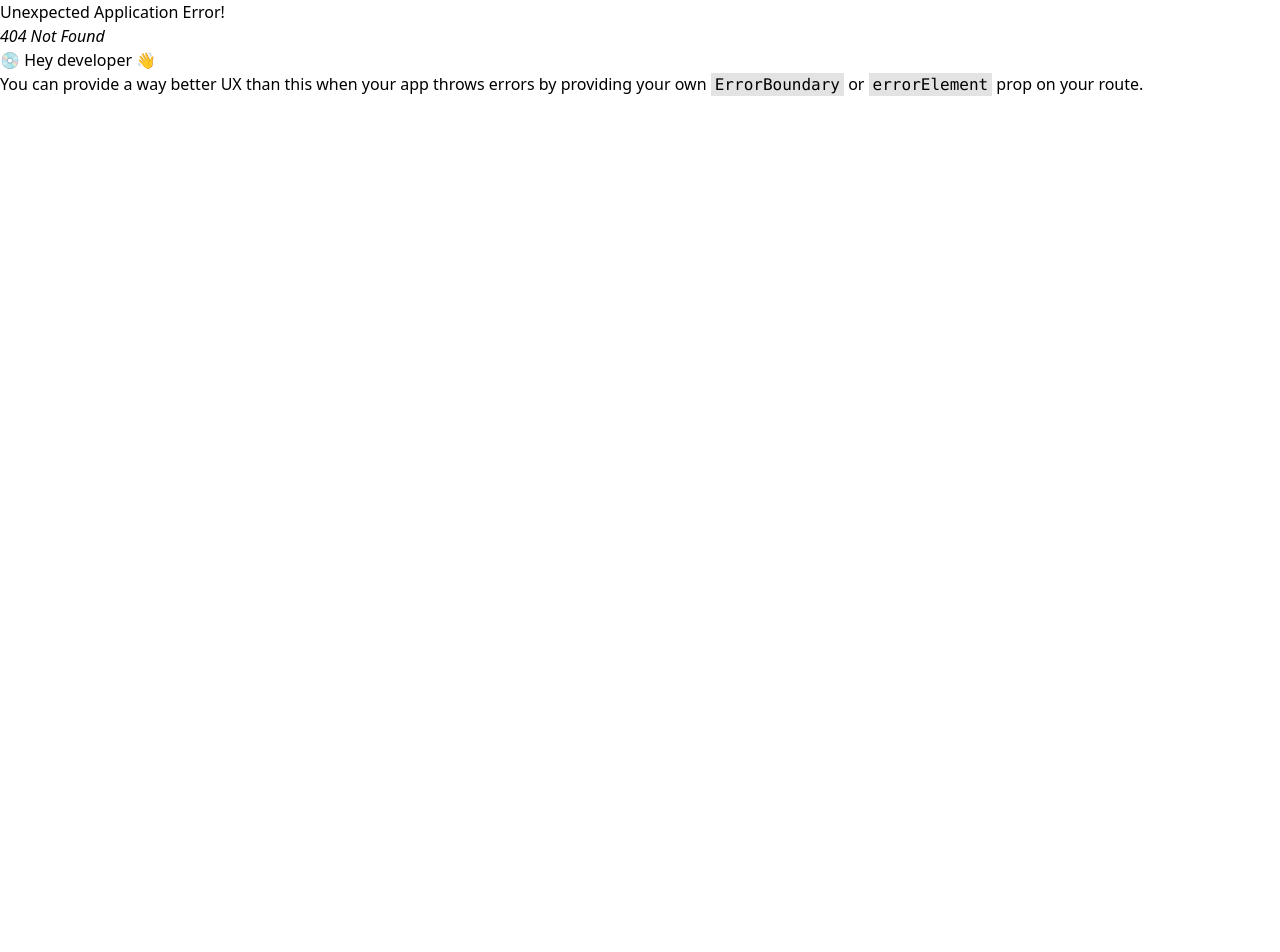
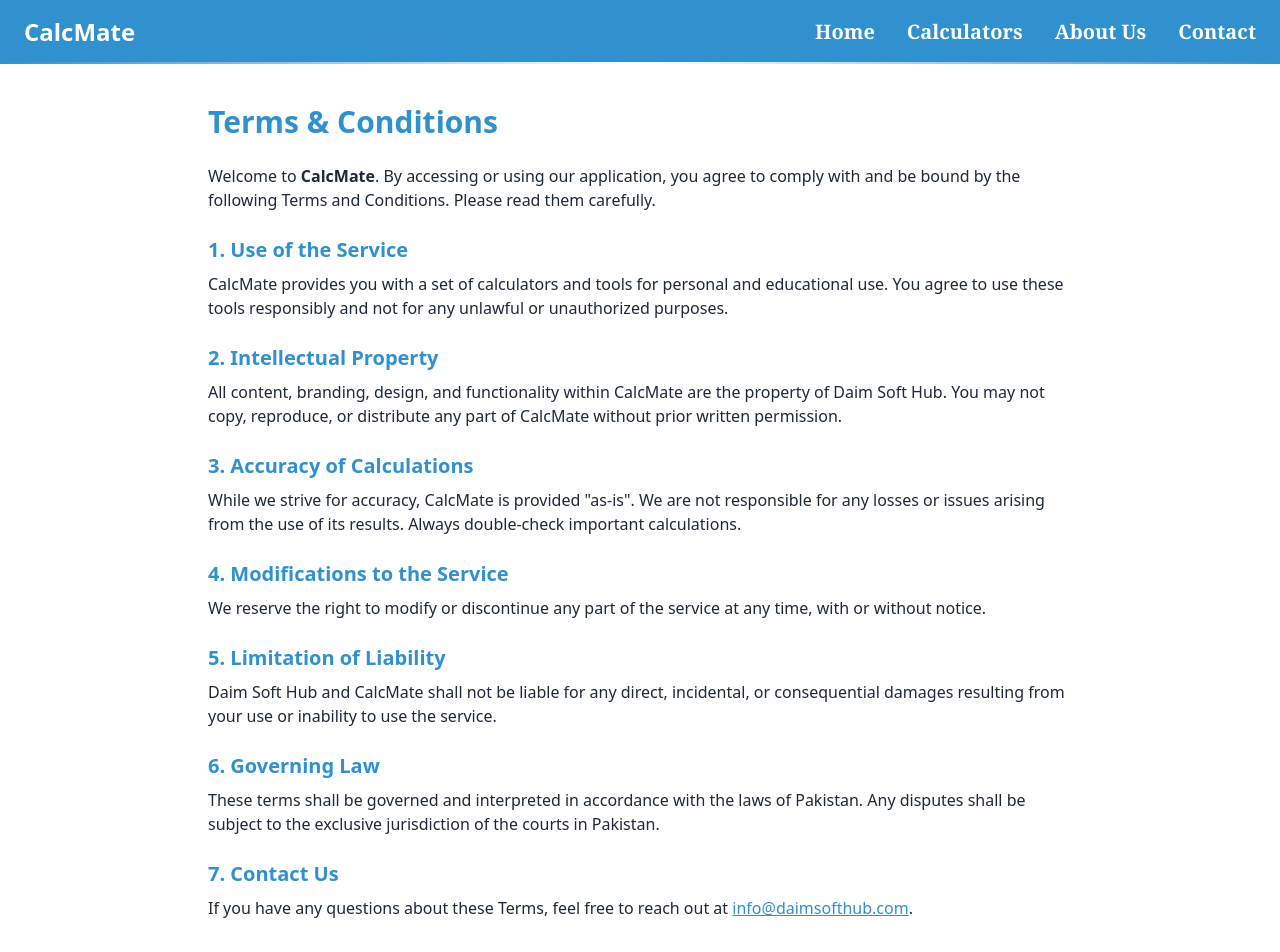
Before and after one commit to Saadbkhalid666/CalcMate, a React (Vite) app in the folder frontend/: page /terms in a window 1280 px wide. Before the commit this address had no page. Shown: the top 952 px of the page. Before the commit the page ends 800 px from the top, so only its background shows below. Built offline with nearby package versions, Linux system fonts and the light colour scheme.

Commit message:
Terms&Conditions and minor changes in Navbar

```diff
--- a/frontend/src/App.jsx
+++ b/frontend/src/App.jsx
@@ -5,7 +5,6 @@
 import { Calc } from "./sections/Calculators/Calc";
 import { About } from "./sections/About/About";
 import { Contact } from "./sections/Contact/Contact";
-import { Footer } from "./sections/footer/footer";
 
 function App() {
   useEffect(() => {
@@ -21,7 +20,6 @@
       <Calc />
       <About />
       <Contact  />
-      <Footer  />
     </>
   );
 }
--- a/frontend/src/components/navbar/Navbar.jsx
+++ b/frontend/src/components/navbar/Navbar.jsx
@@ -1,19 +1,37 @@
 import { useState } from "react";
 import { Link } from "react-scroll";
 import { FiMenu, FiX } from "react-icons/fi"; // Install react-icons if not installed
-
+import { NavLink, useNavigate } from "react-router-dom";
 export const Nav = () => {
-  const navItems = ["Home", "Calculators", "About Us", "Contact"];
+  const navItems = ["Calculators", "About Us", "Contact"];
   const [menuOpen, setMenuOpen] = useState(false);
-
+  const location = useNavigate();
+  const onHomePage = location.path === "/";
   return (
     <>
       {/* Navigation Bar */}
       <nav className="bg-[#3190ce] text-white py-4 px-6 flex justify-between items-center relative w-full z-50 ">
-        <h1 className="text-2xl font-bold">CalcMate</h1>
+        <NavLink to={"/"} className="text-2xl font-bold">CalcMate</NavLink>
 
         {/* Desktop Menu */}
         <ul className="hidden md:flex space-x-8 text-xl">
+          {onHomePage ? (
+            <Link
+              to={"home"}
+              smooth={true}
+              duration={500}
+              className="hover:cursor-pointer hover:text-blue-950 font-extrabold font-serif transition-all duration-300 ease-in-out"
+            >
+              Home
+            </Link>
+          ) : (
+            <NavLink
+              className="hover:cursor-pointer hover:text-blue-950 font-extrabold font-serif transition-all duration-300 ease-in-out"
+              to={"/"}
+            >
+              Home
+            </NavLink>
+          )}
           {navItems.map((item, index) => (
             <Link
               key={index}
@@ -43,8 +61,7 @@
             />
           )}
         </div>
-          <div className="absolute bottom-0 left-0 w-full h-[2px] bg-gradient-to-r from-[#3190ce] via-white to-[#3190ce]"></div>
-
+        <div className="absolute bottom-0 left-0 w-full h-[2px] bg-gradient-to-r from-[#3190ce] via-white to-[#3190ce]"></div>
       </nav>
 
       {/* Mobile Menu */}
--- a/frontend/src/pages/PrivacyPolicy.jsx
+++ b/frontend/src/pages/PrivacyPolicy/PrivacyPolicy.jsx
@@ -65,7 +65,7 @@
         You have the right to request access, correction, or deletion of your
         personal data by contacting us directly at{" "}
         <a
-          href="mailto:info@daimsofthub.com"
+          href="https:\\info@daimsofthub.com"
           className="text-[#3190ce] underline"
         >
           info@daimsofthub.com
@@ -88,7 +88,7 @@
         If you have any questions about our Privacy Policy, feel free to reach
         out at{" "}
         <a
-          href="mailto:info@daimsofthub.com"
+          href="https:\\info@daimsofthub.com"
           className="text-[#3190ce] underline"
         >
                 info@daimsofthub.com
--- /dev/null
+++ b/frontend/src/pages/Terms&Conditions/Terms&Conditions.jsx
@@ -0,0 +1,90 @@
+import React from "react";
+
+const TermsAndConditions = () => {
+  return (
+    <div className="max-w-4xl mx-auto px-4 py-10 text-gray-800">
+      <h1 className="text-3xl font-bold text-[#3190ce] mb-6">
+        Terms & Conditions
+      </h1>
+
+      <p className="mb-4">
+        Welcome to <strong>CalcMate</strong>. By accessing or using our
+        application, you agree to comply with and be bound by the following
+        Terms and Conditions. Please read them carefully.
+      </p>
+
+      <h2 className="text-xl font-semibold text-[#3190ce] mt-6 mb-2">
+        1. Use of the Service
+      </h2>
+      <p className="mb-4">
+        CalcMate provides you with a set of calculators and tools for personal
+        and educational use. You agree to use these tools responsibly and not
+        for any unlawful or unauthorized purposes.
+      </p>
+
+      <h2 className="text-xl font-semibold text-[#3190ce] mt-6 mb-2">
+        2. Intellectual Property
+      </h2>
+      <p className="mb-4">
+        All content, branding, design, and functionality within CalcMate are the
+        property of Daim Soft Hub. You may not copy, reproduce, or distribute
+        any part of CalcMate without prior written permission.
+      </p>
+
+      <h2 className="text-xl font-semibold text-[#3190ce] mt-6 mb-2">
+        3. Accuracy of Calculations
+      </h2>
+      <p className="mb-4">
+        While we strive for accuracy, CalcMate is provided "as-is". We are not
+        responsible for any losses or issues arising from the use of its
+        results. Always double-check important calculations.
+      </p>
+
+      <h2 className="text-xl font-semibold text-[#3190ce] mt-6 mb-2">
+        4. Modifications to the Service
+      </h2>
+      <p className="mb-4">
+        We reserve the right to modify or discontinue any part of the service at
+        any time, with or without notice.
+      </p>
+
+      <h2 className="text-xl font-semibold text-[#3190ce] mt-6 mb-2">
+        5. Limitation of Liability
+      </h2>
+      <p className="mb-4">
+        Daim Soft Hub and CalcMate shall not be liable for any direct,
+        incidental, or consequential damages resulting from your use or
+        inability to use the service.
+      </p>
+
+      <h2 className="text-xl font-semibold text-[#3190ce] mt-6 mb-2">
+        6. Governing Law
+      </h2>
+      <p className="mb-4">
+        These terms shall be governed and interpreted in accordance with the
+        laws of Pakistan. Any disputes shall be subject to the exclusive
+        jurisdiction of the courts in Pakistan.
+      </p>
+
+      <h2 className="text-xl font-semibold text-[#3190ce] mt-6 mb-2">
+        7. Contact Us
+      </h2>
+      <p className="mb-4">
+        If you have any questions about these Terms, feel free to reach out at{" "}
+        <a
+          href="https:\\info@daimsofthub.com"
+          className="text-[#3190ce] underline"
+        >
+           info@daimsofthub.com
+        </a>
+        .
+      </p>
+
+      <p className="text-sm text-gray-500 mt-8">
+        Last Updated: July 9, 2025
+      </p>
+    </div>
+  );
+};
+
+export default TermsAndConditions;
--- a/frontend/src/routes/router.jsx
+++ b/frontend/src/routes/router.jsx
@@ -2,12 +2,15 @@
 import { createBrowserRouter, Outlet } from "react-router-dom";
 import { Nav } from "../components/navbar/Navbar";
 import App from "../App";
-import PrivacyPolicy from "../pages/PrivacyPolicy";
+import PrivacyPolicy from "../pages/PrivacyPolicy/PrivacyPolicy";
+import TermsAndConditions from "../pages/Terms&Conditions/Terms&Conditions";
+import { Footer } from "../sections/footer/footer";
 
 export const router  =  createBrowserRouter([
     {path:"/",element:<Layout   />, children:[
         {index:true,element:<App   />},
-        {path:'privacy-policy',element:<PrivacyPolicy    />}
+        {path:'privacy-policy',element:<PrivacyPolicy    />},
+        {path:'terms',element:<TermsAndConditions    />},
 
     ]}
 ])
@@ -17,5 +20,6 @@
     return <>
     <Nav   />
     <Outlet  />
+    <Footer  />
     </>
 }
```
